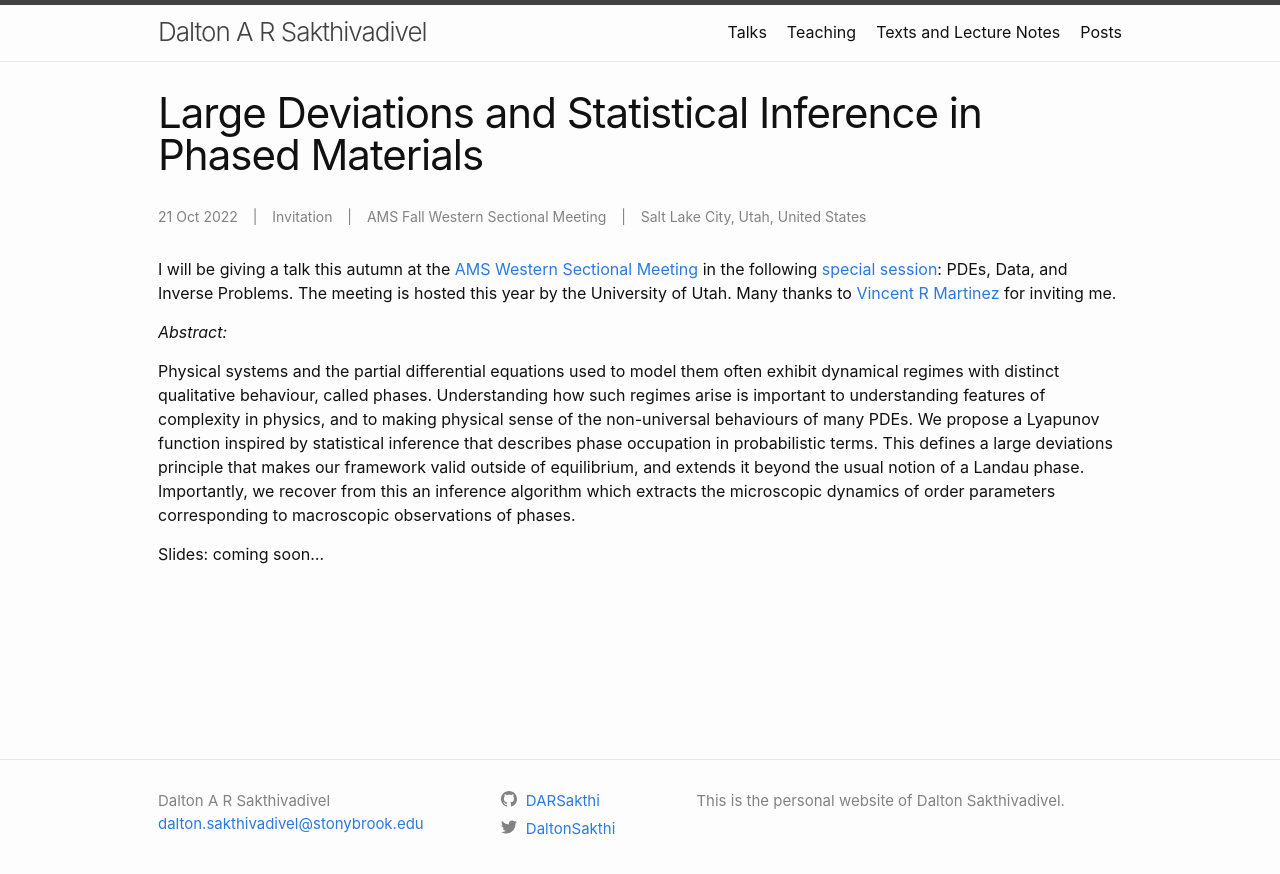
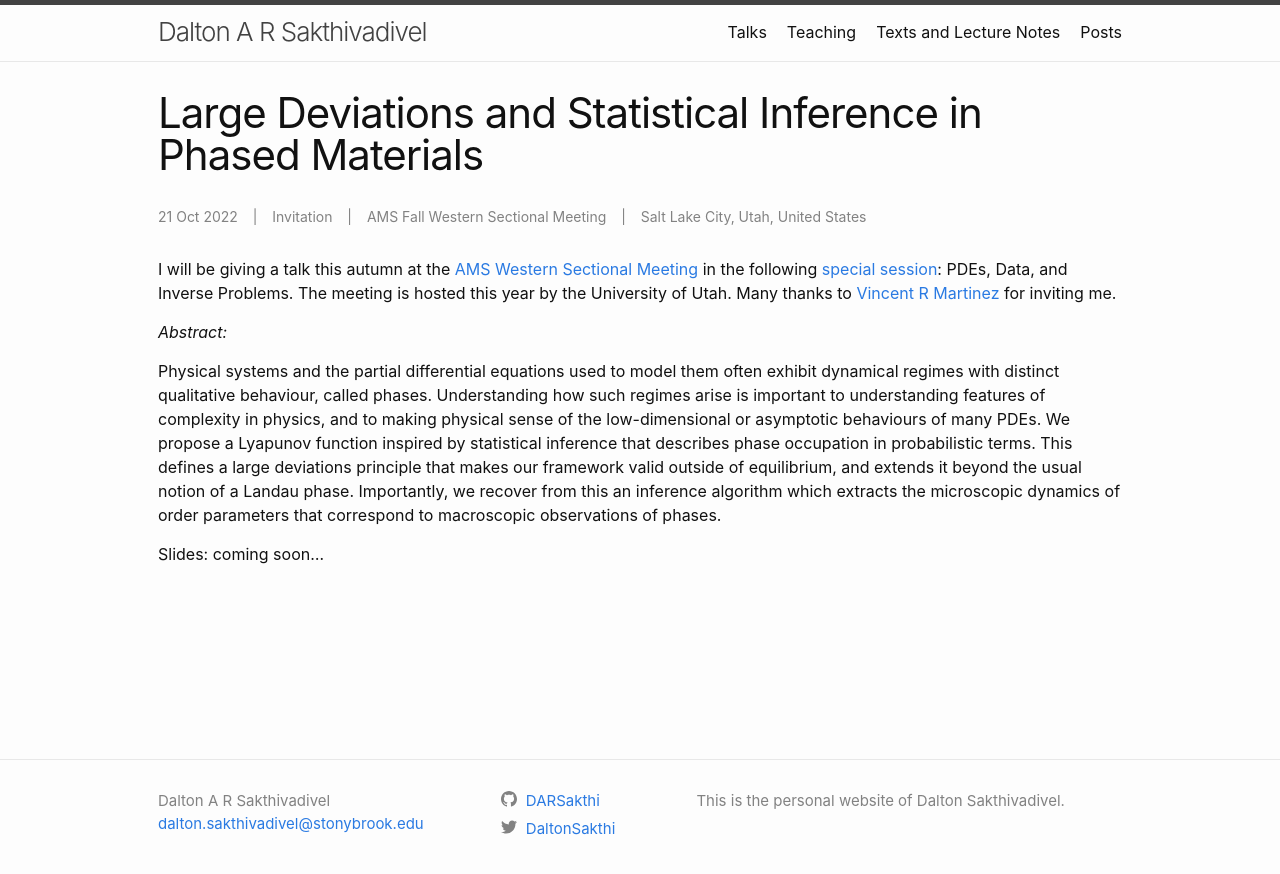
Before and after one commit to DARSakthi/DARSakthi.github.io, a Jekyll site: the page built from _talks/AMS-0.markdown, in a window 1280 px wide. Shown: the top 874 px of the page. Built offline with Jekyll 4.4.1, drawn with Linux system fonts in a browser that asks for light colours.

Commit message:
Minor change to abstract

```diff
--- a/_talks/AMS-0.markdown
+++ b/_talks/AMS-0.markdown
@@ -12,6 +12,6 @@ I will be giving a talk this autumn at the [AMS Western Sectional Meeting](https
 
 _Abstract:_
 
-Physical systems and the partial differential equations used to model them often exhibit dynamical regimes with distinct qualitative behaviour, called phases. Understanding how such regimes arise is important to understanding features of complexity in physics, and to making physical sense of the non-universal behaviours of many PDEs. We propose a Lyapunov function inspired by statistical inference that describes phase occupation in probabilistic terms. This defines a large deviations principle that makes our framework valid outside of equilibrium, and extends it beyond the usual notion of a Landau phase. Importantly, we recover from this an inference algorithm which extracts the microscopic dynamics of order parameters corresponding to macroscopic observations of phases.
+Physical systems and the partial differential equations used to model them often exhibit dynamical regimes with distinct qualitative behaviour, called phases. Understanding how such regimes arise is important to understanding features of complexity in physics, and to making physical sense of the low-dimensional or asymptotic behaviours of many PDEs. We propose a Lyapunov function inspired by statistical inference that describes phase occupation in probabilistic terms. This defines a large deviations principle that makes our framework valid outside of equilibrium, and extends it beyond the usual notion of a Landau phase. Importantly, we recover from this an inference algorithm which extracts the microscopic dynamics of order parameters that correspond to macroscopic observations of phases.
 
 Slides: coming soon...
```
